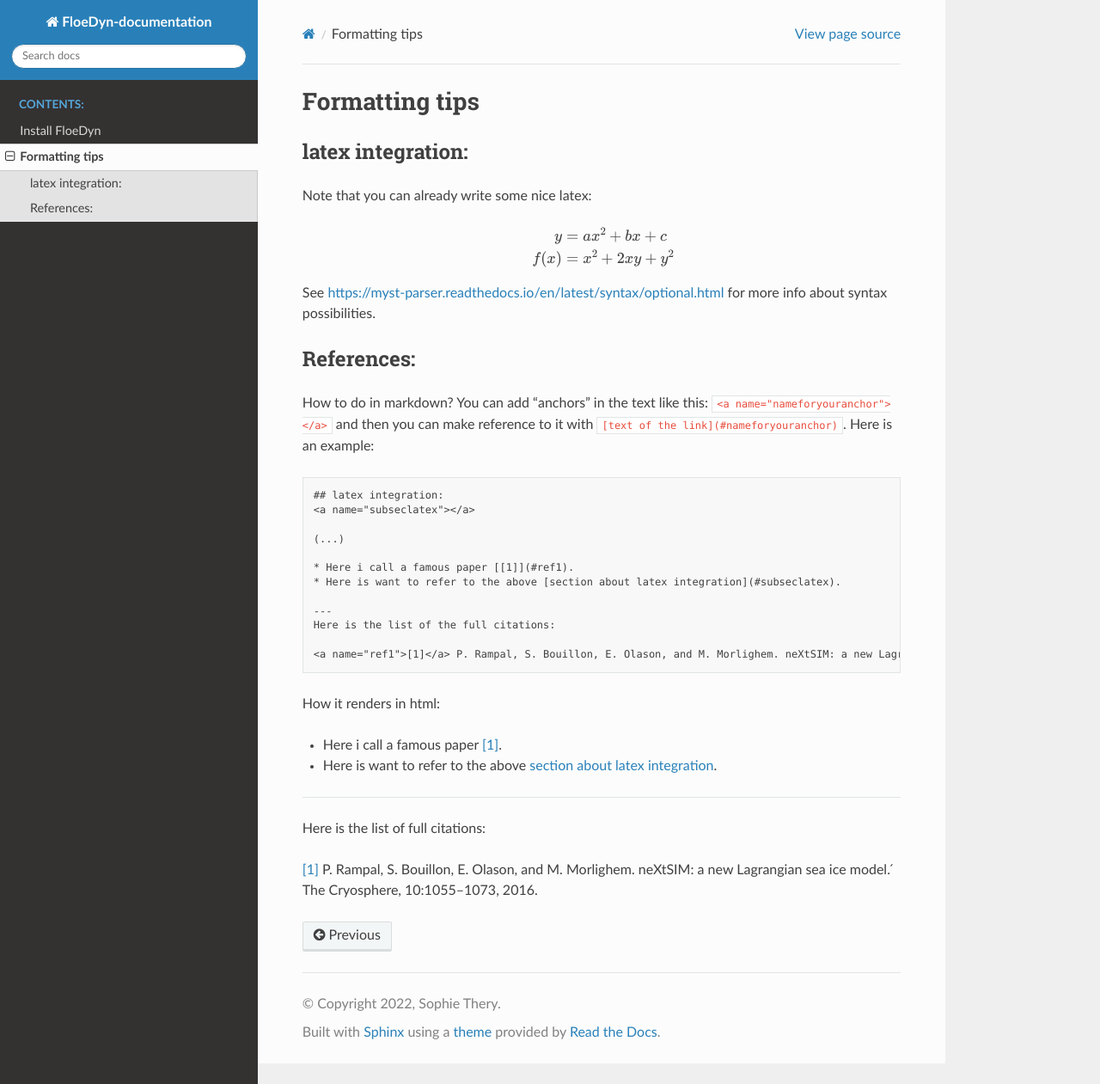
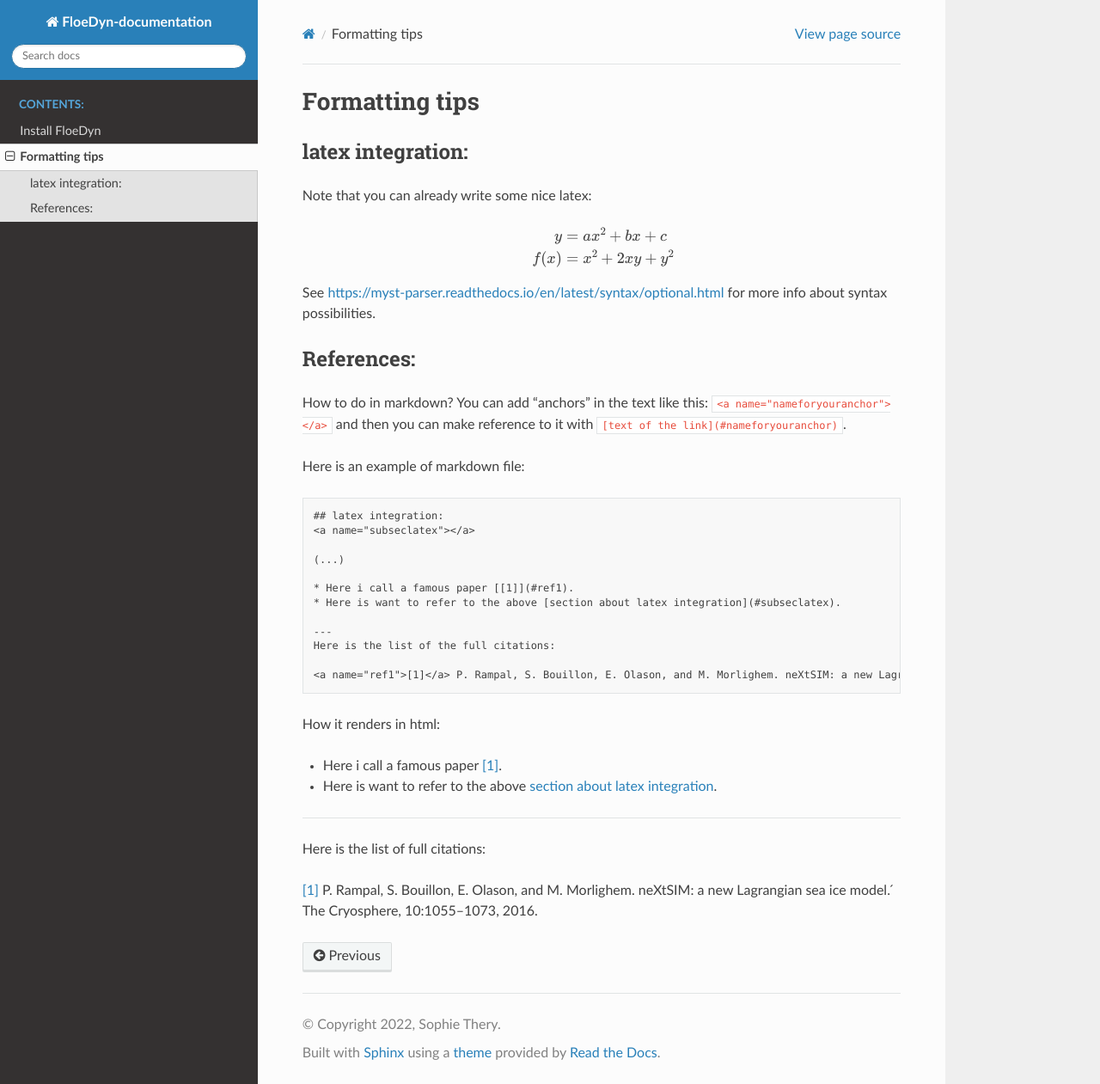
Before and after one commit to FloeDynHub/FloeDyn-documentation, a Sphinx documentation site: the page built from source/1-section1.md, in a window 1280 px wide and 1261 px high. Shown: the whole window at 86% size. Built offline with Sphinx 7.4.7 and the Read the Docs theme 2.0.0, drawn with Linux system fonts in a browser that asks for light colours.

Commit message:
Update 1-section1.md

````diff
--- a/source/1-section1.md
+++ b/source/1-section1.md
@@ -15,7 +15,9 @@ $$
 See [https://myst-parser.readthedocs.io/en/latest/syntax/optional.html](https://myst-parser.readthedocs.io/en/latest/syntax/optional.html) for more info about syntax possibilities.
 
 ## References:
-How to do in markdown? You can add "anchors" in the text like this: `<a name="nameforyouranchor"></a>` and then you can make reference to it with `[text of the link](#nameforyouranchor)`. Here is an example:
+How to do in markdown? You can add "anchors" in the text like this: `<a name="nameforyouranchor"></a>` and then you can make reference to it with `[text of the link](#nameforyouranchor)`.
+
+Here is an example of markdown file:
 
 ```
 ## latex integration:
````
